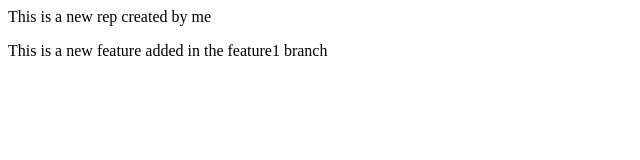
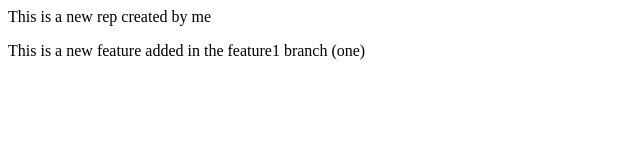
Before and after one commit to tandlevaibhavi/localRepo, a plain HTML site: page index.html in a window 1280 px wide. Shown: the full height of the page, 0-640 px from the left. Drawn offline with Linux system fonts and the light colour scheme.

Commit message:
first added

```diff
--- a/index.html
+++ b/index.html
@@ -1,2 +1,2 @@
 <p>This is a new rep created by me </p>
-<p>This is a new feature added in the feature1 branch</p>
+<p>This is a new feature added in the feature1 branch (one)</p>
```
